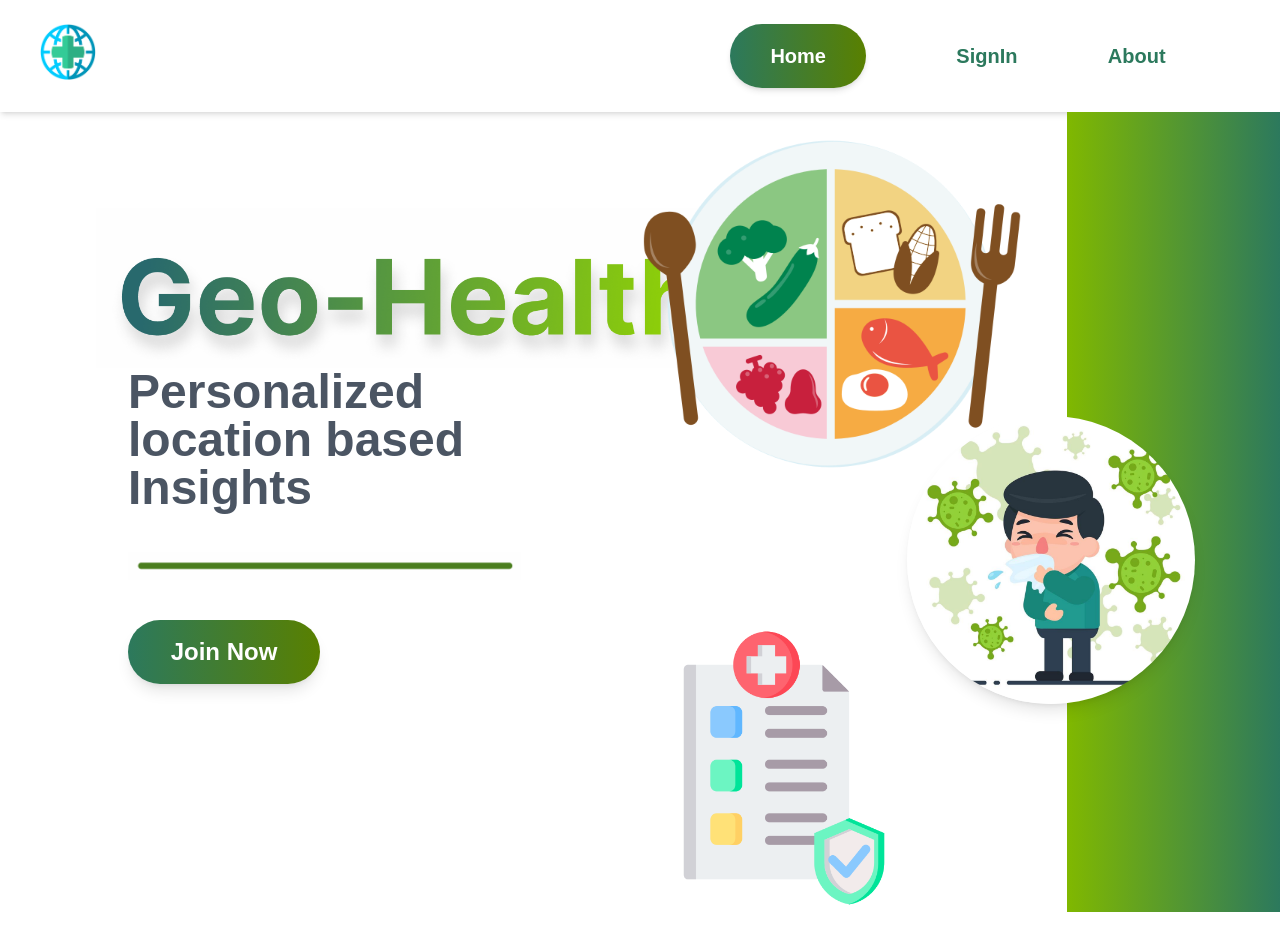
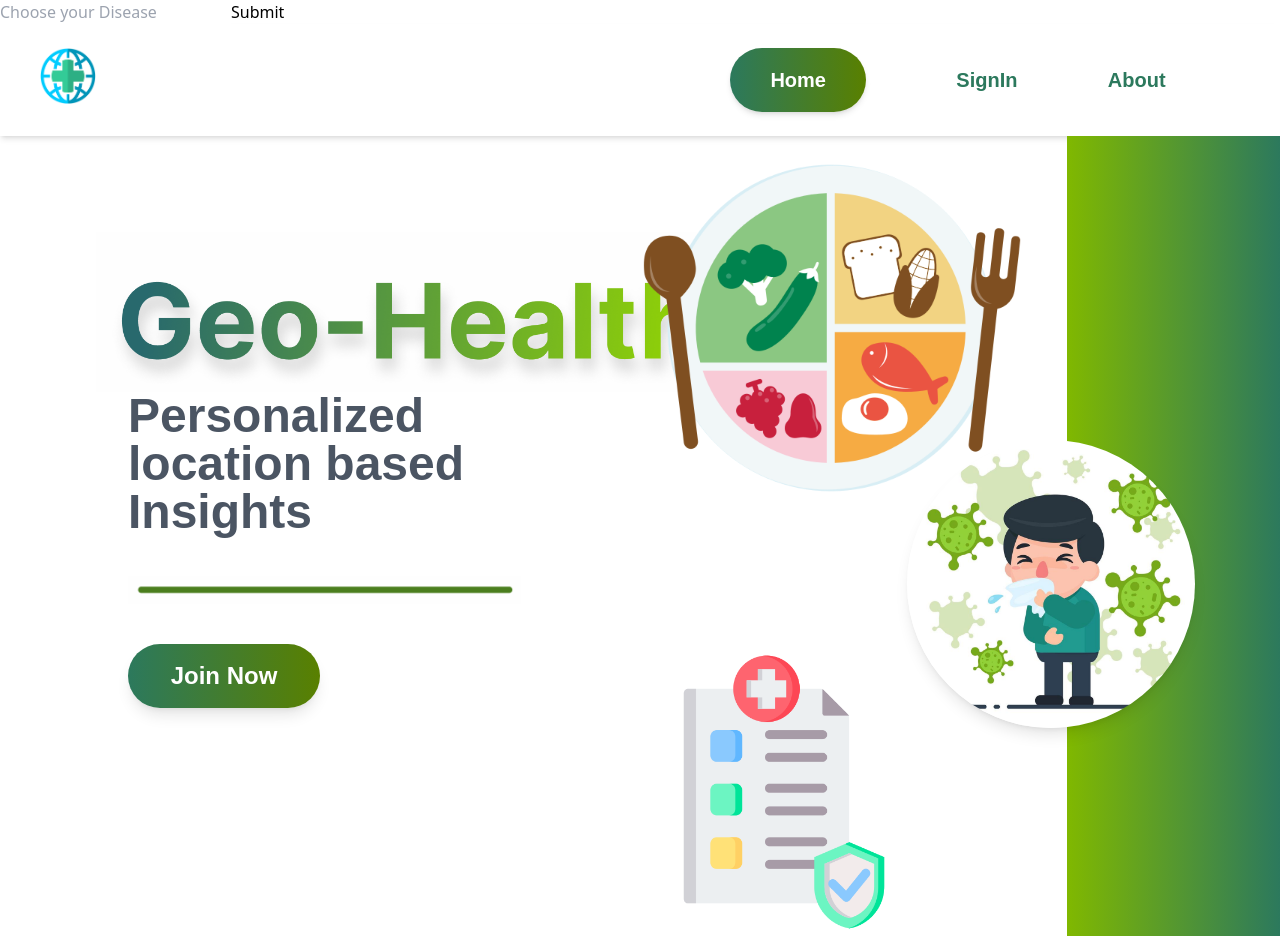
Before and after one commit to PrathamShah10/GeoHealth, a React (Create React App) app in the folder frontend/: page / in a window 1280 px wide. Before the commit the page ends 912 px from the top, so only its background shows below. Built offline with nearby package versions, Linux system fonts and the light colour scheme.

Commit message:
diet rec

```diff
--- a/frontend/src/App.tsx
+++ b/frontend/src/App.tsx
@@ -6,6 +6,7 @@ import { store, persistor } from "./redux/index";
 import "./App.css";
 import { routes } from "./routes";
 import Navbar from "./components/Navbar";
+import DietRec from "./components/Diet_Rec";
 
 function App() {
   const element = useRoutes(routes);
@@ -14,6 +15,7 @@ function App() {
       <Provider store={store}>
         <PersistGate loading={null} persistor={persistor}>
           <Navbar />
+          <DietRec />
           {element}
         </PersistGate>
       </Provider>
--- /dev/null
+++ b/frontend/src/components/Diet_Rec.tsx
@@ -0,0 +1,50 @@
+import React, { useState } from 'react';
+
+function PostDisease() {
+  const [Disease, setDisease] = useState('');
+
+  // const handleChange = (event : any) => {
+  //   setInputValue(event.target.value);
+  // };
+
+  const handleSubmit = async () => {
+    try {
+      const response = await fetch('http://localhost:8000/prediction', {
+        method: 'POST',
+        headers: {
+          'Content-Type': 'application/json',
+        },
+        body: JSON.stringify({ data: Disease }),
+      });
+
+      if (!response.ok) {
+        throw new Error('Failed to post data');
+      }
+
+      console.log('Data posted successfully');
+
+    } catch (err) {
+      if (err instanceof Error) {
+        console.error('Error posting data:', err.message);
+      }
+    }
+  };
+
+  return (
+    <div>
+      <input
+        type="text"
+        placeholder="Choose your Disease"
+
+
+        value={Disease}
+        onChange={(e) => setDisease(e.target.value)}
+      />
+
+
+      <button onClick={handleSubmit}>Submit</button>
+    </div>
+  );
+}
+
+export default PostDisease;
```
Also changed, not shown: 2 other files (tests, documents, lock files or other folders).
